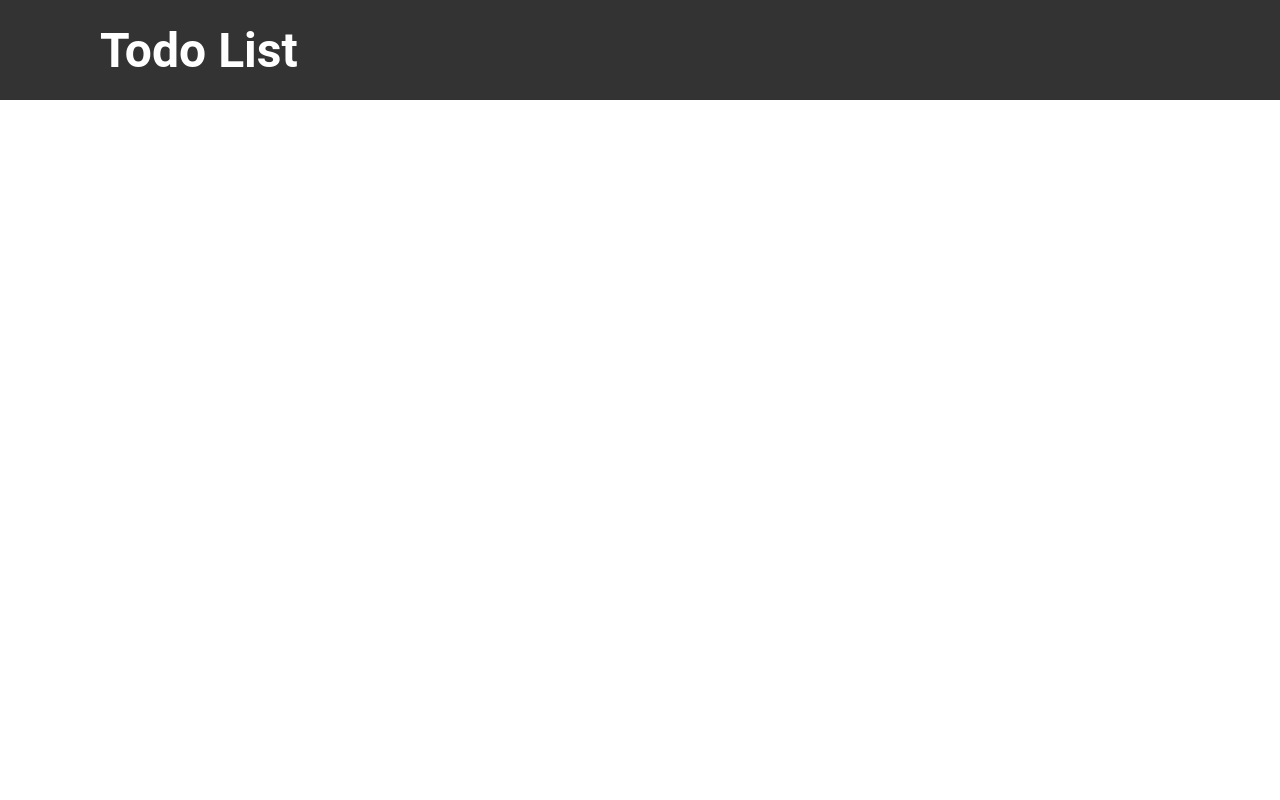
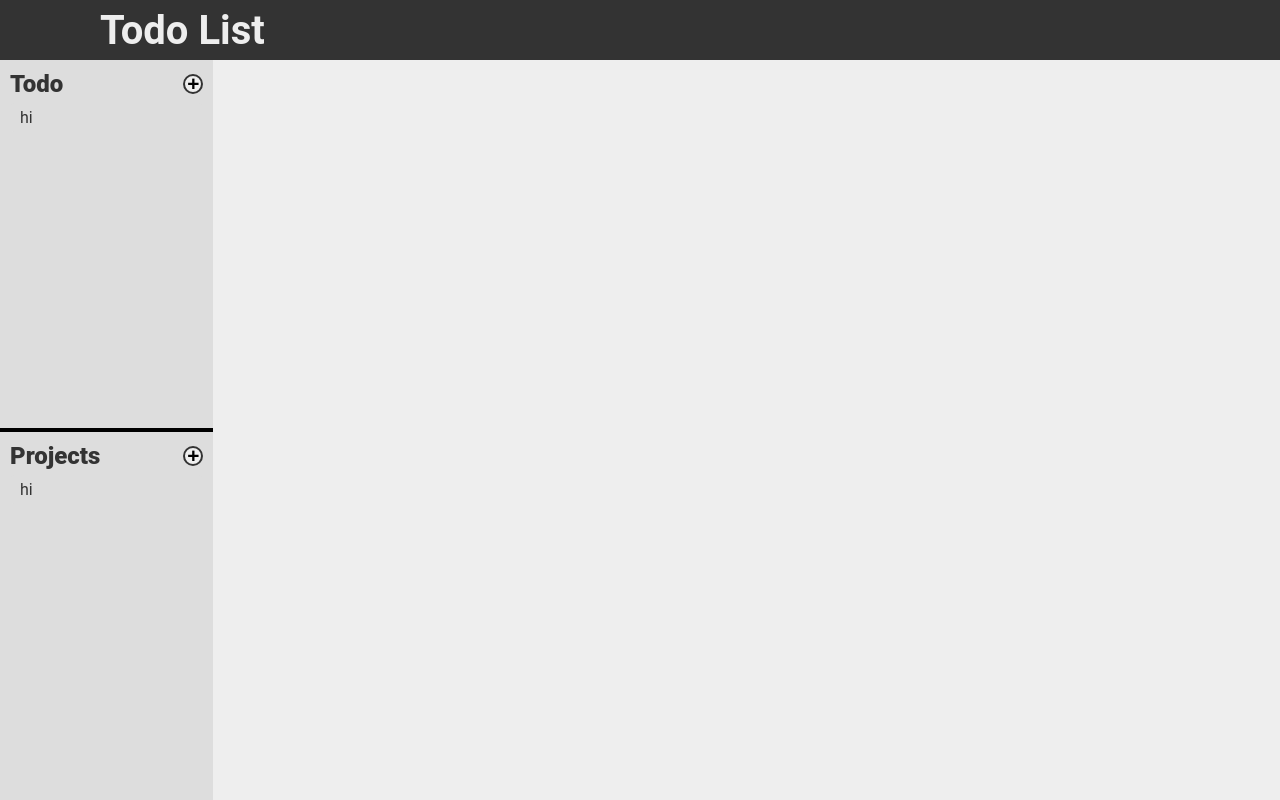
Before and after one commit to hanzyong0/todo-list, a website built with webpack: page dist/index.html in a window 1280 px wide. Built offline with nearby package versions, Linux system fonts and the light colour scheme.

Commit message:
add style to nav bar

```diff
--- a/src/index.js
+++ b/src/index.js
@@ -1,4 +1,4 @@
 import './style.css';
 import createHeader from './header.js';
 
-document.body.appendChild(createHeader());
+// document.body.appendChild(createHeader());
--- a/src/style.css
+++ b/src/style.css
@@ -1,5 +1,8 @@
 :root {
-    --header-color: #333;
+    --primary-dark: #333;
+    --secondary-dark: #444;
+    --primary-light: #eee;
+    --secondary-light: #ddd;
 }
 
 *,
@@ -10,18 +13,132 @@
     box-sizing: border-box;
 }
 
+html,
+body {
+    height: 100%;
+    overflow: hidden;
+}
+
 body {
     font-family: 'Roboto', sans-serif;
+    display: flex;
+    flex-direction: column;
 }
 
+button {
+    cursor: pointer;
+}
+
+/* header */
 header {
-    background-color: var(--header-color);
-    color: white;
-    height: 100px;
-    font-size: 3em;
+    background-color: var(--primary-dark);
+    color: var(--primary-light);
+    height: 60px;
+    font-size: 2.5em;
     font-weight: 600;
     display: flex;
     justify-content: start;
     align-items: center;
     padding-left: 100px;
 }
+
+/* Main */
+main {
+    display: flex;
+    flex: 1;
+}
+
+nav {
+    flex: 1 1 0;
+    display: flex;
+    flex-direction: column;
+    justify-content: space-around;
+    align-items: center;
+    background-color: var(--secondary-light);
+}
+
+.button-container,
+.project-container {
+    flex: 1;
+    width: 100%;
+    color: var(--primary-dark);
+    padding: 10px;
+    display: flex;
+    flex-direction: column;
+    gap: 5px;
+}
+
+hr {
+    border: 2px solid black;
+    width: 100%;
+}
+
+.container-header {
+    display: flex;
+    justify-content: space-between;
+    align-items: center;
+}
+
+.container-header p {
+    font-size: 1.5em;
+    font-weight: 800;
+}
+
+.round-button {
+    border-radius: 50%;
+    height: 20px;
+    width: 20px;
+    font-size: 1.3em;
+    font-weight: 600;
+    border: 2px solid var(--primary-dark);
+    display: flex;
+    justify-content: center;
+    align-items: center;
+}
+
+.list-display {
+    overflow: auto;
+    display: flex;
+    flex-direction: column;
+    justify-content: start;
+    align-items: flex-start;
+    flex: 1 1 0;
+    gap: 1px;
+}
+
+.item {
+    width: 100%;
+    display: flex;
+    justify-content: space-between;
+    align-items: center;
+    border: none;
+    color: inherit;
+    font-family: inherit;
+    font-size: inherit;
+    outline: none;
+    background-color: var(--secondary-light);
+    padding: 5px 10px 5px 10px;
+    border-radius: 5px;
+}
+
+.hide {
+    visibility: hidden;
+    font-weight: 900;
+}
+
+.item:hover {
+    background-color: #ccc;;
+}
+
+.item:hover .hide {
+    visibility: visible;
+}
+
+.content {
+    flex: 5 1 0;
+    display: flex;
+    flex-direction: column;
+    justify-content: center;
+    align-items: center;
+    background-color: var(--primary-light);
+}
```
Also changed, not shown: dist/index.html.
